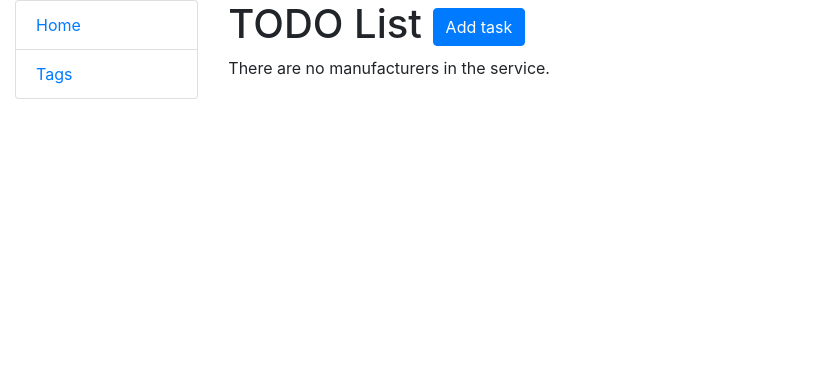
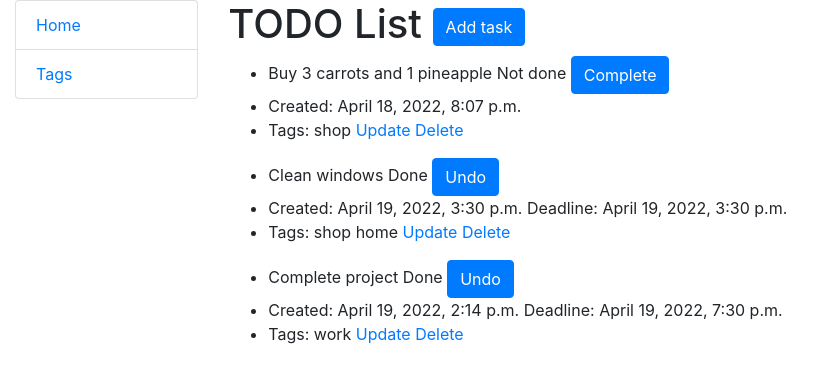
Before and after one commit to nickkozlov90/to-do-list, a Django app: template templates/to_do_list_app/task_list.html in a window 1280 px wide. Shown: the top 383 px of the page, without its empty margins (0-834 px from the left). Run offline with Django 4.2, Linux system fonts and the light colour scheme; the template is opened without the code that fills it: values that come from a table or form of the project are taken from there, others are empty; data comes from the database, SQL or seed files in the repository; some libraries are stand-ins or nearby versions.

Commit message:
Create task list view

```diff
--- a/templates/base.html
+++ b/templates/base.html
@@ -2,7 +2,7 @@
 <html lang="en">
 
 <head>
-    {% block title %}<title>Taxi Service</title>{% endblock %}
+    {% block title %}<title>TODO List</title>{% endblock %}
     <meta charset="utf-8">
     <meta name="viewport" content="width=device-width, initial-scale=1">
     <link rel="stylesheet"
--- a/templates/to_do_list_app/task_list.html
+++ b/templates/to_do_list_app/task_list.html
@@ -1,4 +1,5 @@
 {% extends "base.html" %}
+{% load crispy_forms_filters %}
 
 
 {% block content %}
@@ -15,10 +16,26 @@
     {% for task in task_list %}
       <ul>
         <li>
-            {{ task.content }} {{ task.is_done }}
+          {{ task.content }} {{ task.is_done|yesno:"Done,Not done" }}
+
+          <a href="{% url 'to_do_list_app:change-task-status' pk=task.id %}" class="btn btn-primary link-to-page">
+            {{ task.is_done|yesno:"Undo,Complete" }}
+          </a>
+
         </li>
         <li>
-            Created: {{ task.country }}
+          Created: {{ task.created }}
+          {% if task.deadline %}
+          Deadline: {{ task.deadline }}
+          {% endif %}
+        </li>
+        <li>
+          Tags:
+          {% for tag in task.tags.all %}
+          {{tag }}
+          {% endfor %}
+          <a href="{% url 'to_do_list_app:task-update' pk=task.id %}">Update</a>
+          <a href="{% url 'to_do_list_app:task-delete' pk=task.id %}">Delete</a>
         </li>
       </ul>
     {% endfor %}
--- a/to_do_list_app/models.py
+++ b/to_do_list_app/models.py
@@ -20,3 +20,6 @@ class Task(models.Model):
 
     def __str__(self):
         return f"{self.content}"
+
+    def get_queryset(self):
+        return Task.objects.prefetch_related('tags')
--- a/to_do_list_app/urls.py
+++ b/to_do_list_app/urls.py
@@ -0,0 +1,21 @@
+from django.urls import path
+
+from .views import (
+    index, TaskListView, TagListView, TaskCreateView, TaskUpdateView, TaskDeleteView, change_task_status
+)
+
+urlpatterns = [
+    path("", TaskListView.as_view(), name="task-list"),
+    path("tags/", TagListView.as_view(), name="tag-list"),
+    path("tasks/create/", TaskCreateView.as_view(), name="task-create"),
+    path("tasks/<int:pk>/update/", TaskUpdateView.as_view(), name="task-update"),
+    path("tasks/<int:pk>/delete/", TaskDeleteView.as_view(), name="task-delete"),
+    path(
+        "tasks/<int:pk>/change-task-status/",
+        change_task_status,
+        name="change-task-status"
+    ),
+
+]
+
+app_name = "to_do_list_app"
--- /dev/null
+++ b/to_do_list_db_data.json
@@ -0,0 +1,56 @@
+[
+  {
+    "model": "to_do_list_app.task",
+    "pk": 1,
+    "fields": {
+      "content": "Buy 3 carrots and 1 pineapple",
+      "created": "2022-04-18T19:07:00+02:00",
+      "deadline": null,
+      "is_done": "False",
+      "tags": [2]
+    }
+  },
+  {
+    "model": "to_do_list_app.task",
+    "pk": 2,
+    "fields": {
+      "content": "Clean windows",
+      "created": "2022-04-19T14:30:00+02:00",
+      "deadline": "2022-04-19T14:30:00+02:00",
+      "is_done": "True",
+      "tags": [3, 2]
+    }
+  },
+  {
+    "model": "to_do_list_app.task",
+    "pk": 3,
+    "fields": {
+      "content": "Complete project",
+      "created": "2022-04-19T13:14:00+02:00",
+      "deadline": "2022-04-19T18:30:00+02:00",
+      "is_done": "True",
+      "tags": [1]
+    }
+  },
+  {
+    "model": "to_do_list_app.tag",
+    "pk": 1,
+    "fields": {
+      "name": "work"
+    }
+  },
+  {
+    "model": "to_do_list_app.tag",
+    "pk": 2,
+    "fields": {
+      "name": "shop"
+    }
+  },
+  {
+    "model": "to_do_list_app.tag",
+    "pk": 3,
+    "fields": {
+      "name": "home"
+    }
+  }
+]
--- a/to_do_list_project/urls.py
+++ b/to_do_list_project/urls.py
@@ -14,9 +14,13 @@ Including another URLconf
     1. Import the include() function: from django.urls import include, path
     2. Add a URL to urlpatterns:  path('blog/', include('blog.urls'))
 """
+from django.conf import settings
+from django.conf.urls.static import static
 from django.contrib import admin
-from django.urls import path
+from django.urls import path, include
 
 urlpatterns = [
     path("admin/", admin.site.urls),
-]
+    path("", include("to_do_list_app.urls", namespace="to_do_list_app")),
+    # path("__debug__/", include("debug_toolbar.urls")),
+] + static(settings.STATIC_URL, document_root=settings.STATIC_ROOT)
```
Also changed, not shown: templates/to_do_list_app/task_form.html (added, +10 -0 lines), to_do_list_app/views.py (+34 -1 lines), to_do_list_project/settings.py (+7 -2 lines).
